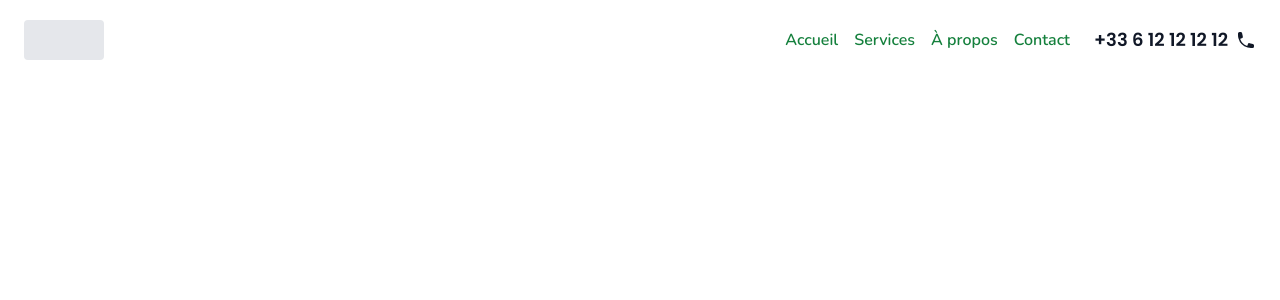
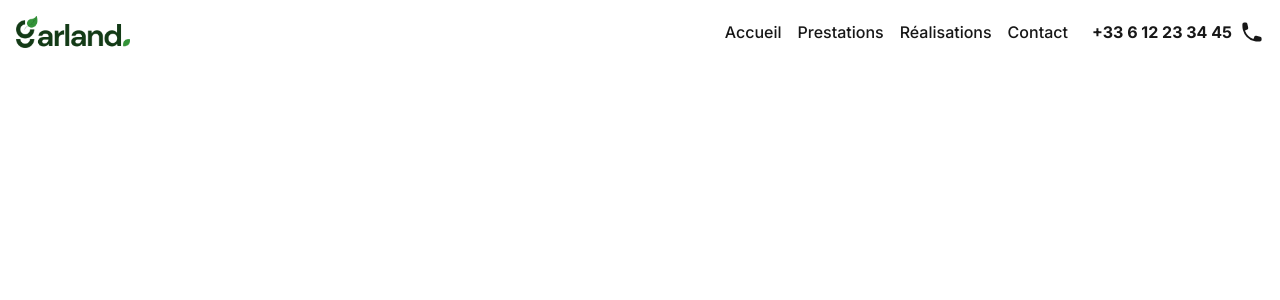
Before and after one commit to TotomInc/tcaweb, a Next.js app: page /landscaper-1 in a window 1280 px wide. Shown: the top 300 px of the page. Built offline with nearby package versions, Linux system fonts and the light colour scheme.

Commit message:
feat: rework navbar template

```diff
--- a/app/(templates)/landscaper-1/components/Logo.tsx
+++ b/app/(templates)/landscaper-1/components/Logo.tsx
@@ -1,3 +1,13 @@
+import Image from "next/image";
+
 export function Logo() {
-  return <span className="block h-10 w-20 shrink-0 rounded bg-gray-200" />;
+  return (
+    <Image
+      priority
+      src="/_static/landscaper-1/images/garland-logo.png"
+      alt="Logo Paysagiste"
+      width={114}
+      height={32}
+    />
+  );
 }
--- a/app/(templates)/landscaper-1/components/Navbar.tsx
+++ b/app/(templates)/landscaper-1/components/Navbar.tsx
@@ -7,16 +7,32 @@ import { Bars3Icon, PhoneIcon } from "@heroicons/react/20/solid";
 
 import { Logo } from "./Logo";
 
+const PHONE = "+33 6 12 23 34 45";
 const LINKS = [
-  { label: "Accueil", href: "/" },
-  { label: "Services", href: "/services" },
-  { label: "À propos", href: "/a-propos" },
-  { label: "Contact", href: "/contact" },
+  { href: "/", label: "Accueil" },
+  { href: "#prestations", label: "Prestations" },
+  { href: "#realisations", label: "Réalisations" },
+  { href: "#contact", label: "Contact" },
 ];
 
-function NavbarLink({ label, href }: { label: string; href: string }) {
+function MobileLink({ href, label }: { href: string; label: string }) {
   return (
-    <Link href={href} className="w-full text-base font-semibold text-green-700 sm:w-auto">{label}</Link>
+    <Link href={href} className="flex items-center justify-between text-base font-bold">
+      {label}
+      <svg xmlns="http://www.w3.org/2000/svg" viewBox="0 0 512 512" className="size-5">
+        <defs />
+        <path d="M511.986 165.404C511.986 293.264 441.934 400.756 336.693 435.559C316.651 443.497 294.874 448.002 272.008 448.002H271.994V448.029C203.725 448.029 144.664 409.081 115.478 352.253C158.107 310.137 224.875 272.017 327.992 272.017C341.242 272.017 351.992 261.266 351.992 248.015S341.242 224.014 327.992 224.014C222.177 224.014 149.088 260.227 98.975 303.55C97.117 293.303 96 282.799 96 272.017C96 174.807 174.796 96.005 271.994 96.005V95.731C285.838 95.731 299.292 97.325 312.188 100.396C368.186 113.721 430.428 92.985 461.513 39.157C467.177 29.328 481.53 29.641 486.169 39.985C502.657 76.761 511.986 121.897 511.986 165.404Z" className="fill-green-700 opacity-40" />
+        <path d="M24.016 480C21.954 480 19.829 479.719 17.704 479.156C4.954 475.687 -2.608 462.561 0.829 449.779C1.454 447.529 64.671 224.014 328.006 224.014C341.256 224.014 352.005 234.764 352.005 248.015S341.256 272.017 328.006 272.017C102.232 272.017 49.328 454.561 47.172 462.343C44.234 473 34.578 480 24.016 480Z" className="fill-green-950" />
+      </svg>
+    </Link>
+  );
+}
+
+function DesktopLink({ href, label }: { href: string; label: string }) {
+  return (
+    <Link href={href} className="text-base font-medium hover:underline">
+      {label}
+    </Link>
   );
 }
 
@@ -25,61 +41,53 @@ export function Navbar() {
 
   return (
     <>
-      {/* Mobile menu overlay */}
-      <span
-        className={twMerge(
-          "fixed inset-0 bg-black/50 transition-opacity duration-300 ease-out sm:hidden",
-          isOpen ? "opacity-100 pointer-events-auto" : "opacity-0 pointer-events-none",
-        )}
-      />
+      <header className="flex h-16 w-full bg-white">
+        <div className="container mx-auto flex size-full items-center justify-between px-4">
+          <button
+            type="button"
+            className="relative flex items-center justify-center p-2 sm:hidden"
+            aria-label={!isOpen ? "Ouvrir le menu" : "Fermer le menu"}
+            onClick={() => setIsOpen(!isOpen)}
+          >
+            <Bars3Icon className="size-6" />
+          </button>
 
-      <header className="fixed inset-x-0 top-0 z-10 flex items-center bg-white">
-        <div className="container mx-auto flex h-20 items-center justify-between px-6">
           <Logo />
 
           <div className="flex items-center gap-6">
             <ul className="hidden gap-4 sm:flex">
-              {LINKS.map((link) => (
-                <li key={link.href}>
-                  <NavbarLink href={link.href} label={link.label} />
+              {LINKS.map(({ href, label }) => (
+                <li key={href}>
+                  <DesktopLink href={href} label={label} />
                 </li>
               ))}
             </ul>
 
-            <a href="tel:+33612121212" className="flex items-center gap-2">
-              <span className="font-landscaper-1-heading text-lg font-semibold text-gray-900">+33 6 12 12 12 12</span>
-              <PhoneIcon className="size-5 text-gray-900" />
-            </a>
-
-            {/* Mobile menu button */}
-            <button
-              type="button"
-              className="flex items-center justify-center rounded border border-gray-200 bg-white p-2 sm:hidden"
-              aria-label={isOpen ? "Fermer le menu" : "Ouvrir le menu"}
-              onClick={() => setIsOpen(!isOpen)}
+            <Link
+              href={`tel:${PHONE}`}
+              target="_blank"
+              rel="noreferrer noopener"
+              className="flex items-center justify-center gap-2 p-2 sm:p-0"
             >
-              <Bars3Icon className="size-5 text-gray-900" />
-            </button>
+              <span className="hidden text-base font-bold hover:underline sm:flex">{PHONE}</span>
+              <PhoneIcon className="size-6" />
+            </Link>
           </div>
         </div>
+      </header>
 
-        {/* Mobile menu */}
-        <div
-          className={twMerge(
-            "absolute inset-x-0 top-20 w-full bg-white transition-all duration-300 ease-out sm:hidden",
-            isOpen && "opacity-100 translate-y-0",
-            !isOpen && "opacity-0 -translate-y-3 pointer-events-none",
-          )}
-        >
-          <ul className="flex flex-col gap-2 px-6 pb-4">
-            {LINKS.map((link) => (
-              <li key={link.href}>
-                <NavbarLink href={link.href} label={link.label} />
-              </li>
-            ))}
-          </ul>
+      <div
+        className={twMerge(
+          "fixed top-16 bottom-0 w-screen bg-white transition-all duration-300 ease-out sm:hidden",
+          !isOpen ? "-translate-x-full pointer-events-none" : "translate-x-0",
+        )}
+      >
+        <div className="container mx-auto flex flex-col gap-3 px-6 py-4 font-landscaper-1-heading">
+          {LINKS.map(({ href, label }) => (
+            <MobileLink key={href} href={href} label={label} />
+          ))}
         </div>
-      </header>
+      </div>
     </>
   );
 }
--- a/app/(templates)/landscaper-1/layout.tsx
+++ b/app/(templates)/landscaper-1/layout.tsx
@@ -1,5 +1,5 @@
 import type { Metadata } from "next";
-import { Nunito, Poppins } from "next/font/google";
+import { DM_Sans, Inter } from "next/font/google";
 
 import { Navbar } from "./components/Navbar";
 
@@ -8,18 +8,17 @@ export const metadata: Metadata = {
   description: "",
 };
 
-const poppins = Poppins({
-  variable: "--font-poppins",
+const dmSans = DM_Sans({
+  variable: "--font-dm-sans",
   subsets: ["latin"],
   display: "swap",
   weight: ["400", "500", "600", "700", "800", "900"],
 });
 
-const nunito = Nunito({
-  variable: "--font-nunito",
+const inter = Inter({
+  variable: "--font-inter",
   subsets: ["latin"],
   display: "swap",
-  weight: ["400", "500", "600", "700"],
 });
 
 export default function RootLayout({
@@ -30,9 +29,9 @@ export default function RootLayout({
   return (
     <html
       lang="fr"
-      className={`scroll-smooth font-landscaper-1 antialiased ${poppins.variable} ${nunito.variable}`}
+      className={`scroll-smooth font-landscaper-1 antialiased ${dmSans.variable} ${inter.variable}`}
     >
-      <body className="min-h-screen bg-white">
+      <body className="relative min-h-screen bg-white text-neutral-900">
         <Navbar />
 
         <div className="pt-20">
--- a/tailwind.config.ts
+++ b/tailwind.config.ts
@@ -15,8 +15,8 @@ export default {
         "spline": ["var(--font-spline-sans)", ...fontFamily.sans],
         "heading": ["var(--font-heading)", ...fontFamily.sans],
 
-        "landscaper-1": ["var(--font-nunito)", ...fontFamily.sans],
-        "landscaper-1-heading": ["var(--font-poppins)", ...fontFamily.sans],
+        "landscaper-1": ["var(--font-inter)", ...fontFamily.sans],
+        "landscaper-1-heading": ["var(--font-dm-sans)", ...fontFamily.sans],
       },
     },
   },
```
Also changed, not shown: public/_static/landscaper-1/images/garland-logo.png (added).
